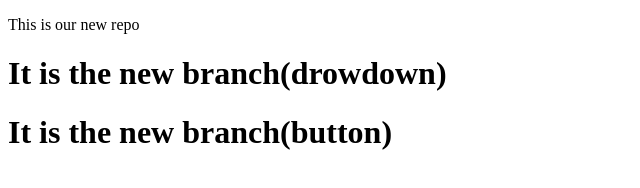
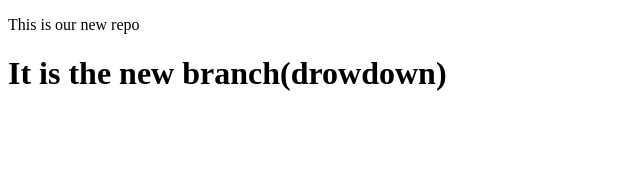
Before and after one commit to Buki01M/LocalRepo, a plain HTML site: page index.html in a window 1280 px wide. Shown: the whole page, without its empty margins (0-640 px from the left). Drawn offline with Linux system fonts and the light colour scheme.

Commit message:
I changed Something

```diff
--- a/index.html
+++ b/index.html
@@ -10,7 +10,6 @@
 
     <h1>It is the new branch(drowdown)</h1>
 
-    <h1>It is the new branch(button) </h1>
 
 </body>
 </html>
```
